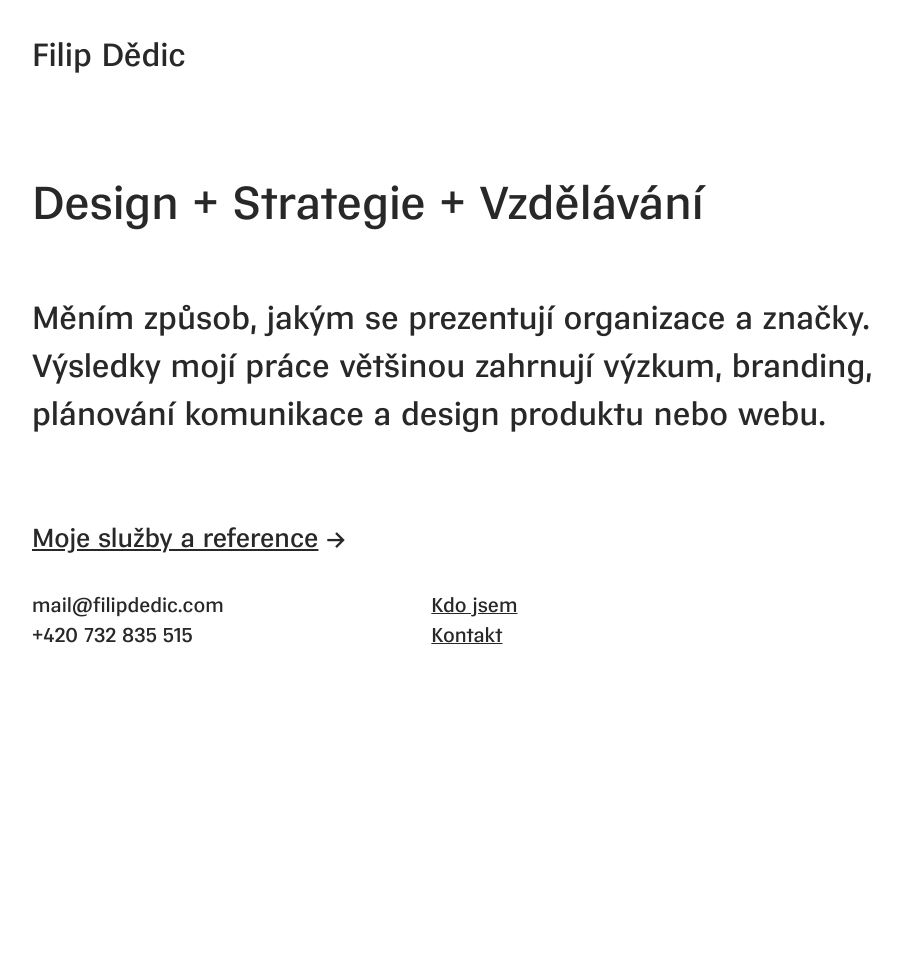
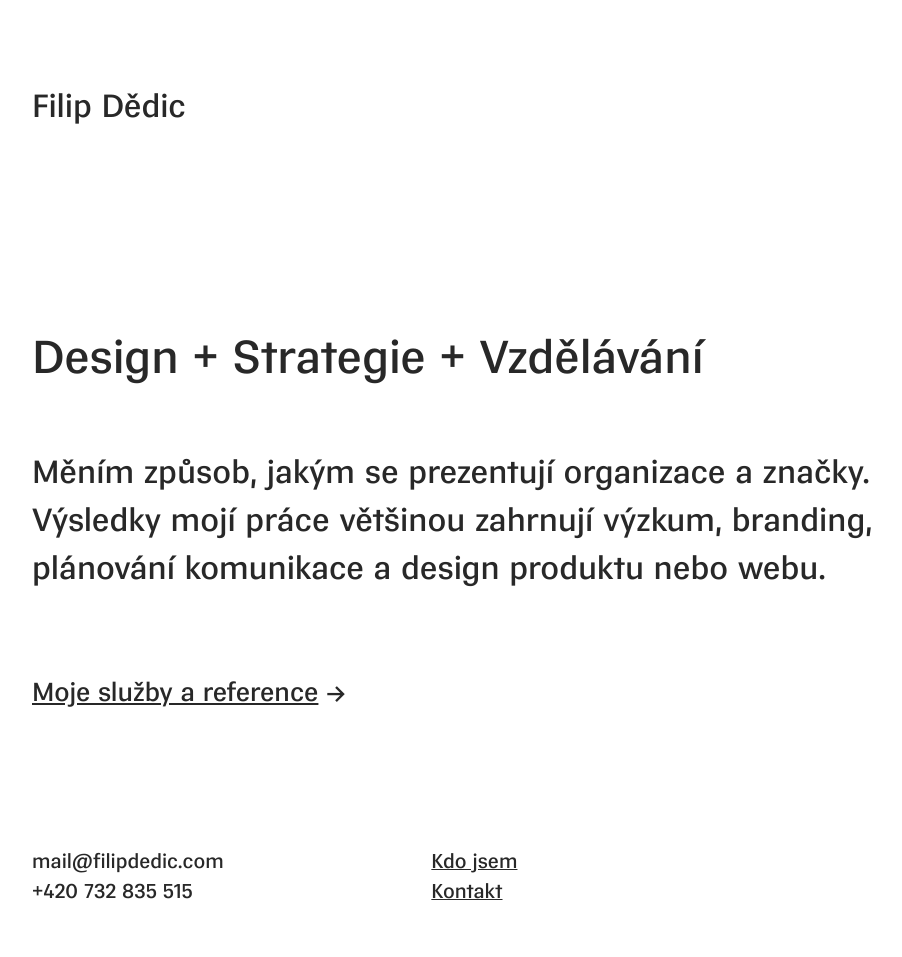
Before and after one commit to fdedic/fdedic.github.io, a Jekyll site: the page built from index.md, in a window 1280 px wide. Shown: the whole page, without its empty margins (32-934 px from the left). Built offline with Jekyll 4.4.1, drawn with Linux system fonts in a browser that asks for light colours; nearby versions of some CDN libraries; before the commit the page ends 900 px from its top, so only the background shows below that.

Commit message:
Update skeleton.css

```diff
--- a/assets/css/skeleton.css
+++ b/assets/css/skeleton.css
@@ -33,6 +33,8 @@
   width: 100%;
   padding-left: 5vw;
   padding-right: 5vw;
+  padding-top: 4vw;
+  padding-bottom: 4vw;
   box-sizing: border-box; }
 .column,
 .columns {
```
